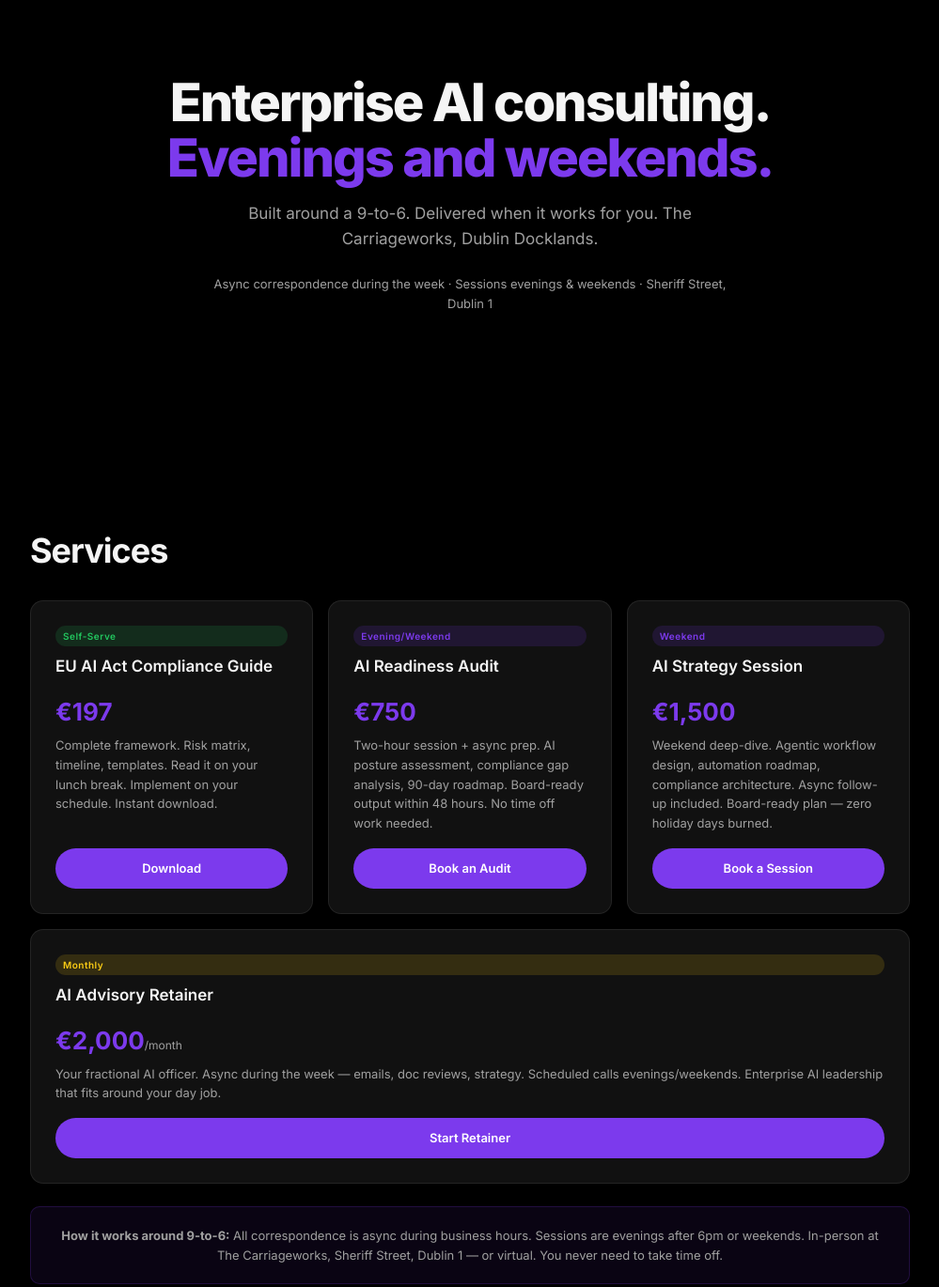
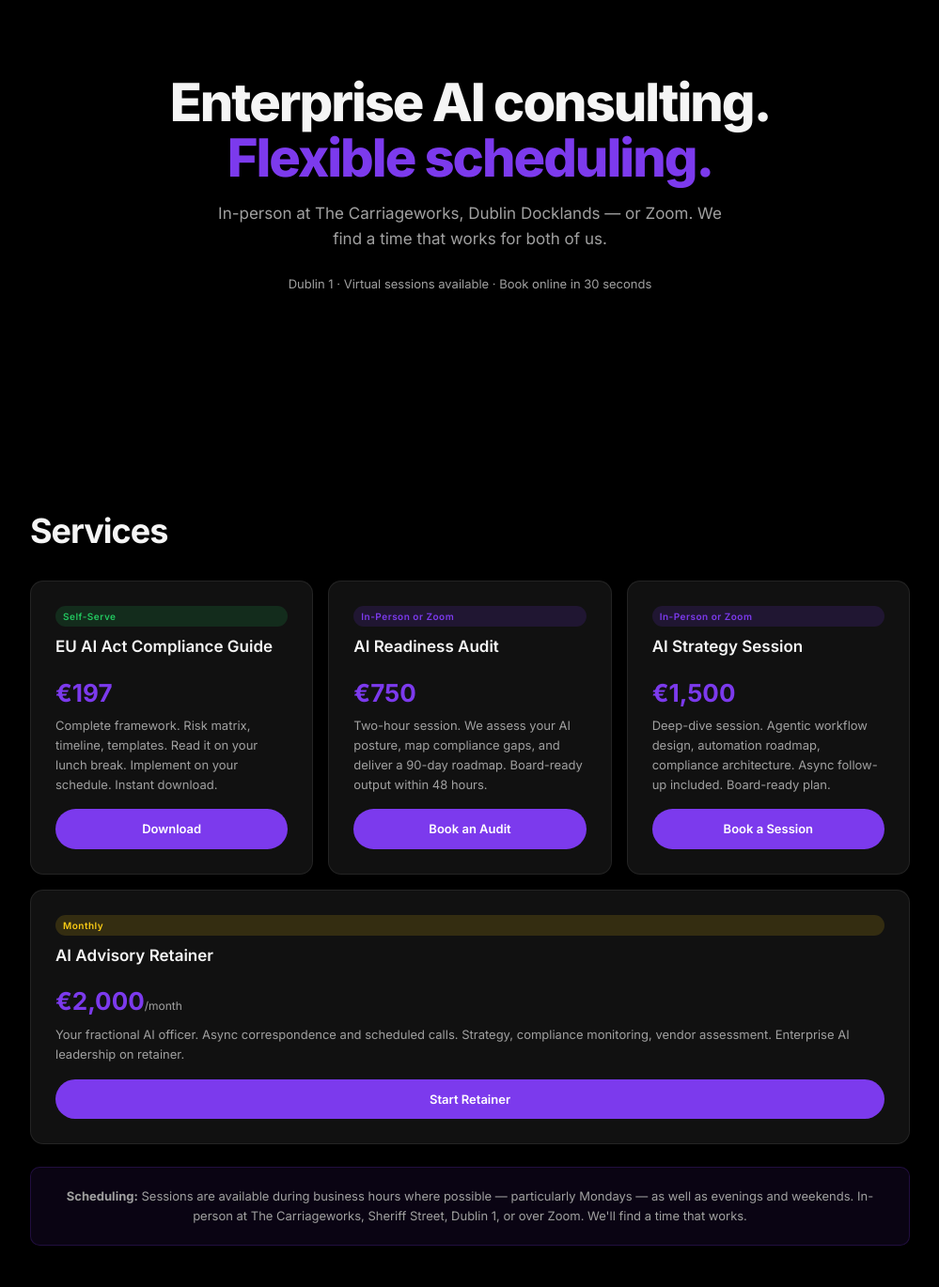
Before and after one commit to ClearyD98/n8n-automation, a plain HTML site: page index.html in a window 1280 px wide. Shown: the part 80-1450 px from the top of the page at 94% size, without its empty margins (140-1139 px from the left). Drawn offline with Linux system fonts and the light colour scheme.

Commit message:
Flexible scheduling — in-person or Zoom, not restricted to evenings/weekends

```diff
--- a/index.html
+++ b/index.html
@@ -5,7 +5,7 @@
 <meta name="viewport" content="width=device-width, initial-scale=1.0">
 <title>autoprod — AI That Works For Irish Business</title>
 <style>
-:root{--bg:#000;--surface:#0a0a0a;--card:#111;--border:rgba(255,255,255,0.08);--text:#f5f5f5;--muted:#a0a0a0;--accent:#7c3aed;--green:#22c55e}
+:root{--bg:#000;--surface:#0a0a0a;--card:#111;--border:rgba(255,255,255,0.08);--text:#f5f5f5;--muted:#a0a0a0;--accent:#7c3aed}
 *{margin:0;padding:0;box-sizing:border-box}
 body{background:var(--bg);color:var(--text);font-family:Inter,system-ui,sans-serif;-webkit-font-smoothing:antialiased;line-height:1.6}
 nav{position:fixed;top:0;left:0;right:0;z-index:100;padding:16px 32px;display:flex;justify-content:space-between;align-items:center;background:rgba(0,0,0,0.85);backdrop-filter:blur(20px);border-bottom:1px solid var(--border)}
@@ -15,7 +15,7 @@ section{padding:100px 32px;max-width:1000px;margin:0 auto}
 .hero h1{font-size:clamp(36px,6vw,56px);font-weight:800;letter-spacing:-2px;line-height:1.05;margin-bottom:16px}
 .hero h1 span{color:var(--accent)}
 .hero p{font-size:17px;color:var(--muted);max-width:550px;margin:0 auto 24px}
-.hero .location{font-size:13px;color:var(--muted);margin-top:6px}
+.hero .meta{font-size:13px;color:var(--muted);margin-top:6px}
 .grid3{display:grid;grid-template-columns:repeat(auto-fit,minmax(290px,1fr));gap:16px;margin-top:24px}
 .card{background:var(--card);border:1px solid var(--border);border-radius:14px;padding:26px;display:flex;flex-direction:column;transition:border-color 0.3s}
 .card:hover{border-color:var(--accent)}
@@ -45,9 +45,9 @@ footer{text-align:center;padding:40px 20px;color:var(--muted);font-size:12px;bor
 <nav><a href="/" class="logo"><span>◈</span> autoprod</a></nav>
 
 <section class="hero">
-  <h1>Enterprise AI consulting.<br><span>Evenings and weekends.</span></h1>
-  <p>Built around a 9-to-6. Delivered when it works for you. The Carriageworks, Dublin Docklands.</p>
-  <p class="location">Async correspondence during the week · Sessions evenings &amp; weekends · Sheriff Street, Dublin 1</p>
+  <h1>Enterprise AI consulting.<br><span>Flexible scheduling.</span></h1>
+  <p>In-person at The Carriageworks, Dublin Docklands — or Zoom. We find a time that works for both of us.</p>
+  <p class="meta">Dublin 1 · Virtual sessions available · Book online in 30 seconds</p>
 </section>
 
 <section id="services">
@@ -62,17 +62,17 @@ footer{text-align:center;padding:40px 20px;color:var(--muted);font-size:12px;bor
       <a href="https://buy.stripe.com/eVq6oI6MU5w72v14vW7ss0m" class="btn">Download</a>
     </div>
     <div class="card">
-      <span class="tag tag-audit">Evening/Weekend</span>
+      <span class="tag tag-audit">In-Person or Zoom</span>
       <h3>AI Readiness Audit</h3>
       <div class="price">€750</div>
-      <div class="desc">Two-hour session + async prep. AI posture assessment, compliance gap analysis, 90-day roadmap. Board-ready output within 48 hours. No time off work needed.</div>
+      <div class="desc">Two-hour session. We assess your AI posture, map compliance gaps, and deliver a 90-day roadmap. Board-ready output within 48 hours.</div>
       <a href="https://buy.stripe.com/8x24gA0ow2jV1qXe6w7ss0n" class="btn">Book an Audit</a>
     </div>
     <div class="card">
-      <span class="tag tag-audit">Weekend</span>
+      <span class="tag tag-audit">In-Person or Zoom</span>
       <h3>AI Strategy Session</h3>
       <div class="price">€1,500</div>
-      <div class="desc">Weekend deep-dive. Agentic workflow design, automation roadmap, compliance architecture. Async follow-up included. Board-ready plan — zero holiday days burned.</div>
+      <div class="desc">Deep-dive session. Agentic workflow design, automation roadmap, compliance architecture. Async follow-up included. Board-ready plan.</div>
       <a href="https://buy.stripe.com/cNi9AU5IQ7Ef1qXfaA7ss0t" class="btn">Book a Session</a>
     </div>
   </div>
@@ -82,13 +82,13 @@ footer{text-align:center;padding:40px 20px;color:var(--muted);font-size:12px;bor
       <span class="tag tag-retainer">Monthly</span>
       <h3>AI Advisory Retainer</h3>
       <div class="price">€2,000<span>/month</span></div>
-      <div class="desc">Your fractional AI officer. Async during the week — emails, doc reviews, strategy. Scheduled calls evenings/weekends. Enterprise AI leadership that fits around your day job.</div>
+      <div class="desc">Your fractional AI officer. Async correspondence and scheduled calls. Strategy, compliance monitoring, vendor assessment. Enterprise AI leadership on retainer.</div>
       <a href="https://buy.stripe.com/28E5kE5IQbUv9Xt9Qg7ss0u" class="btn">Start Retainer</a>
     </div>
   </div>
 
   <div class="note">
-    <strong>How it works around 9-to-6:</strong> All correspondence is async during business hours. Sessions are evenings after 6pm or weekends. In-person at The Carriageworks, Sheriff Street, Dublin 1 — or virtual. You never need to take time off.
+    <strong>Scheduling:</strong> Sessions are available during business hours where possible — particularly Mondays — as well as evenings and weekends. In-person at The Carriageworks, Sheriff Street, Dublin 1, or over Zoom. We'll find a time that works.
   </div>
 </section>
 
@@ -96,8 +96,8 @@ footer{text-align:center;padding:40px 20px;color:var(--muted);font-size:12px;bor
   <div class="section-title">How it works</div>
   <div class="how">
     <div class="step"><div class="num">1</div><h4>You book</h4><p>Online checkout. Instant.</p></div>
-    <div class="step"><div class="num">2</div><h4>We prep</h4><p>Async research. Zero calendar.</p></div>
-    <div class="step"><div class="num">3</div><h4>We meet</h4><p>Evening or weekend. Docklands.</p></div>
+    <div class="step"><div class="num">2</div><h4>We prep</h4><p>Async research. No calendar Tetris.</p></div>
+    <div class="step"><div class="num">3</div><h4>We meet</h4><p>Docklands or Zoom. Your choice.</p></div>
     <div class="step"><div class="num">4</div><h4>We deliver</h4><p>Concrete output. No slideware.</p></div>
   </div>
 </section>
```
